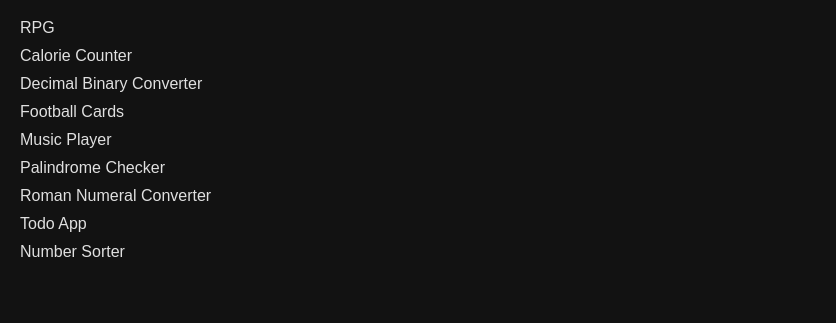
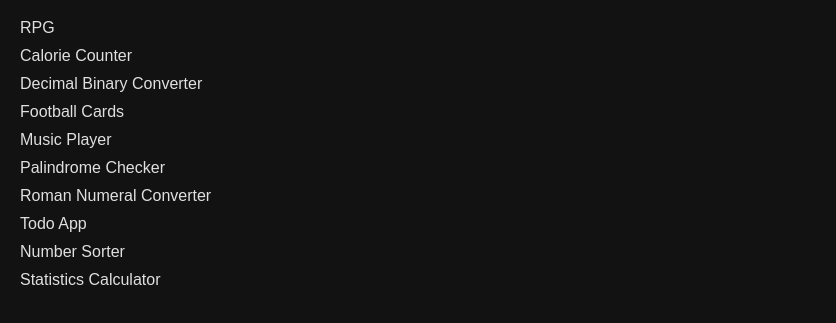
Before and after one commit to ryanflynn-dev/algorithms-datastructs, a plain HTML site: page index.html in a window 1280 px wide. Shown: the part 81-404 px from the top of the page, without its empty margins (0-836 px from the left). Drawn offline with Linux system fonts and the light colour scheme.

Commit message:
Update index.html

```diff
--- a/index.html
+++ b/index.html
@@ -53,6 +53,11 @@
             >Number Sorter</a
           >
         </li>
+        <li>
+          <a href="/algorithms-datastructs/statisticsCalculator/index.html"
+            >Statistics Calculator</a
+          >
+        </li>
       </ul>
     </nav>
   </body>
```
